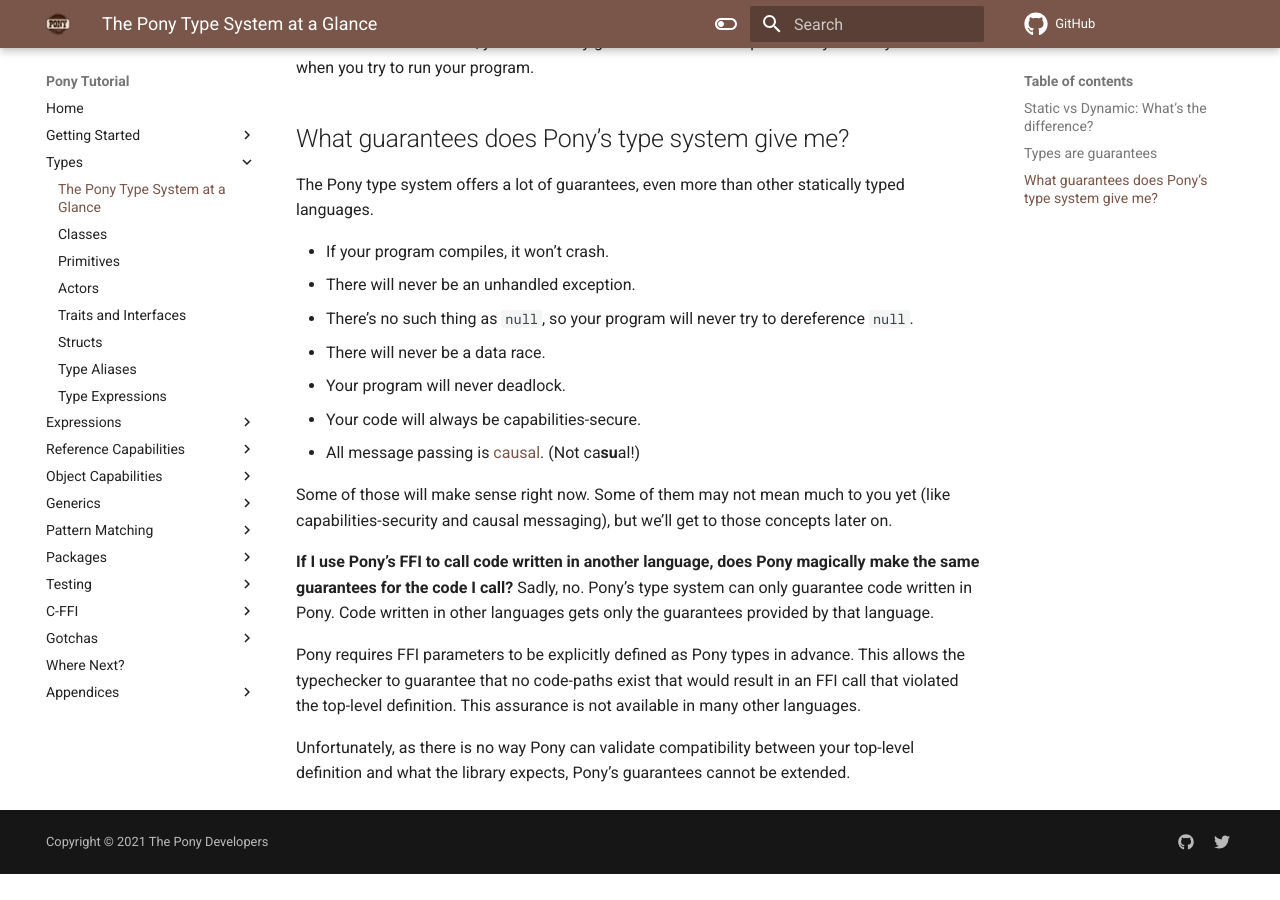
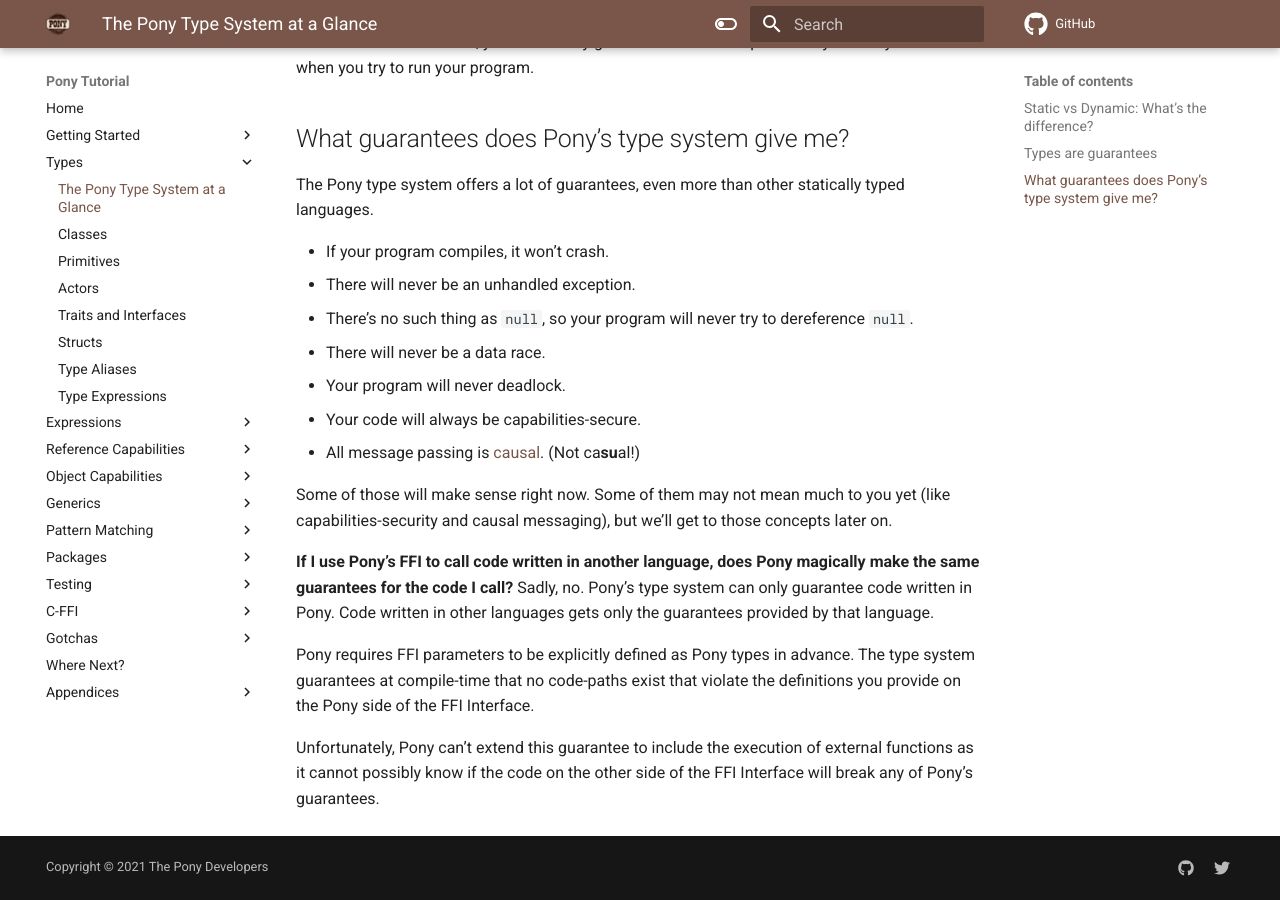
Before and after one commit to ponylang/pony-tutorial, an MkDocs documentation site: the page built from docs/types/at-a-glance.md, in a window 1280 px wide and 900 px high, scrolled down 924 px. Built offline with MkDocs 1.6.1 and Material for MkDocs 9.7.7, drawn with Linux system fonts in a browser that asks for light colours; comment, search, counter and statistics services are not loaded; before the commit the page ends 1798 px from its top, so only the background shows below that.

Commit message:
Better phrasing

```diff
--- a/docs/types/at-a-glance.md
+++ b/docs/types/at-a-glance.md
@@ -37,6 +37,6 @@ Some of those will make sense right now. Some of them may not mean much to you y
 
 __If I use Pony's FFI to call code written in another language, does Pony magically make the same guarantees for the code I call?__ Sadly, no. Pony's type system can only guarantee code written in Pony. Code written in other languages gets only the guarantees provided by that language.
 
-Pony requires FFI parameters to be explicitly defined as Pony types in advance. This allows the typechecker to guarantee that no code-paths exist that would result in an FFI call that violated the top-level definition. This assurance is not available in many other languages.
+Pony requires FFI parameters to be explicitly defined as Pony types in advance. The type system guarantees at compile-time that no code-paths exist that violate the definitions you provide on the Pony side of the FFI Interface.
 
-Unfortunately, as there is no way Pony can validate compatibility between your top-level definition and what the library expects, Pony's guarantees cannot be extended.
+Unfortunately, Pony can't extend this guarantee to include the execution of external functions as it cannot possibly know if the code on the other side of the FFI Interface will break any of Pony's guarantees.
```
